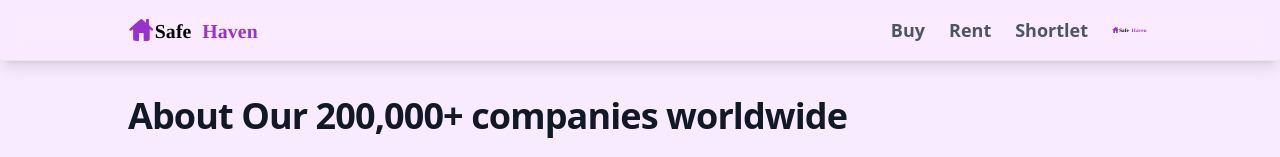
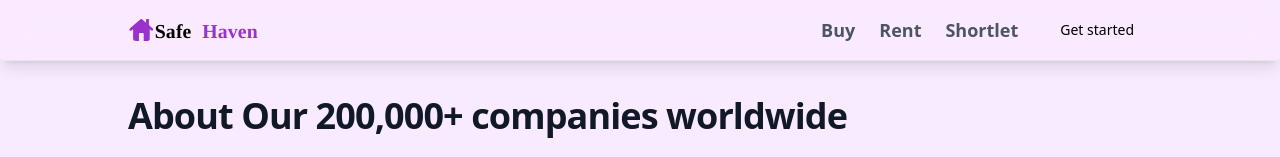
Before and after one commit to prosper74/Go-real-estate-app, a Next.js app in the folder frontend/: page /about in a window 1280 px wide. Shown: the top 157 px of the page. Built offline with nearby package versions, Linux system fonts and the light colour scheme.

Commit message:
Working on user login

```diff
--- a/frontend/src/components/common/interfaces.ts
+++ b/frontend/src/components/common/interfaces.ts
@@ -66,6 +66,12 @@ export interface UserProps {
   UpdatedAt: string;
 }
 
+export interface StateUserProps {
+  userId: number;
+  jwt: string;
+  onboarding: boolean;
+}
+
 export interface IImageUpload {
   files: File[];
   onDrop: (acceptedFiles: File[]) => void;
--- a/frontend/src/components/common/layouts/navbar.tsx
+++ b/frontend/src/components/common/layouts/navbar.tsx
@@ -1,16 +1,23 @@
-import React, { useState, useEffect } from "react";
-import { Navbar, Dropdown, Avatar } from "flowbite-react";
+import { useState, useEffect } from "react";
 import Link from "next/link";
 import Image from "next/image";
+import { useSelector } from "react-redux";
+import { Navbar, Dropdown, Avatar, Button } from "flowbite-react";
 import { MainMenu } from "./layoutData";
-// import { useSelector, RootStateOrAny } from 'react-redux';
+import { StateUserProps } from "../interfaces";
 // import AuthPortal from '@src/components/auth';
 // import LoginPopupButton from '../buttons/loginPopup';
 
+interface IProps {
+  user: StateUserProps;
+}
+
 export default function Header() {
-  // const user = useSelector((state: RootStateOrAny) => state.user);
+  const user = useSelector((state: IProps) => state.user);
   const [selectedNav, setSelectedNav] = useState("");
   // const [isOpen, setIsOpen] = useState(false);
+
+  console.log("User:", user);
 
   useEffect(() => {
     if (window.location.href.indexOf("/buy") > -1) {
@@ -40,13 +47,16 @@ export default function Header() {
         />
       </Link>
       <div className="flex md:order-2">
+        {user.userId < 1 && !user.onboarding ? (
+          <Button color="primary">Get started</Button>
+        ) : (
           <Dropdown
             arrowIcon={false}
             inline={true}
             label={
               <Avatar
                 alt="User settings"
-              img="/logo.svg"
+                img="/avatar_icon.webp"
                 rounded={true}
               />
             }
@@ -63,6 +73,8 @@ export default function Header() {
             <Dropdown.Divider />
             <Dropdown.Item>Sign out</Dropdown.Item>
           </Dropdown>
+        )}
+
         <Navbar.Toggle />
       </div>
       <Navbar.Collapse className="ml-auto mr-6 ">
```
Also changed, not shown: frontend/public/avatar_icon.webp (added). Lines whose indentation alone changed are shown as unchanged.
